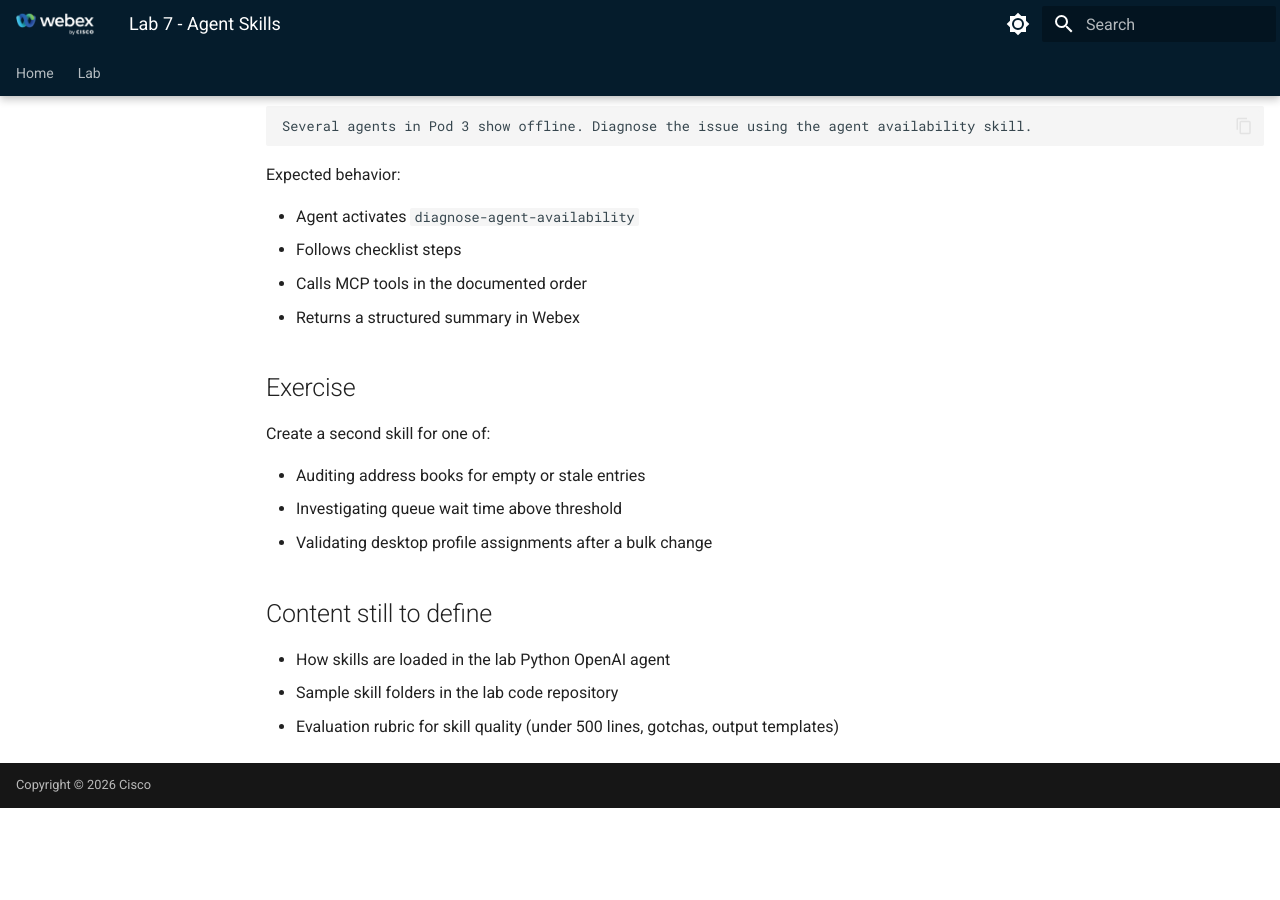
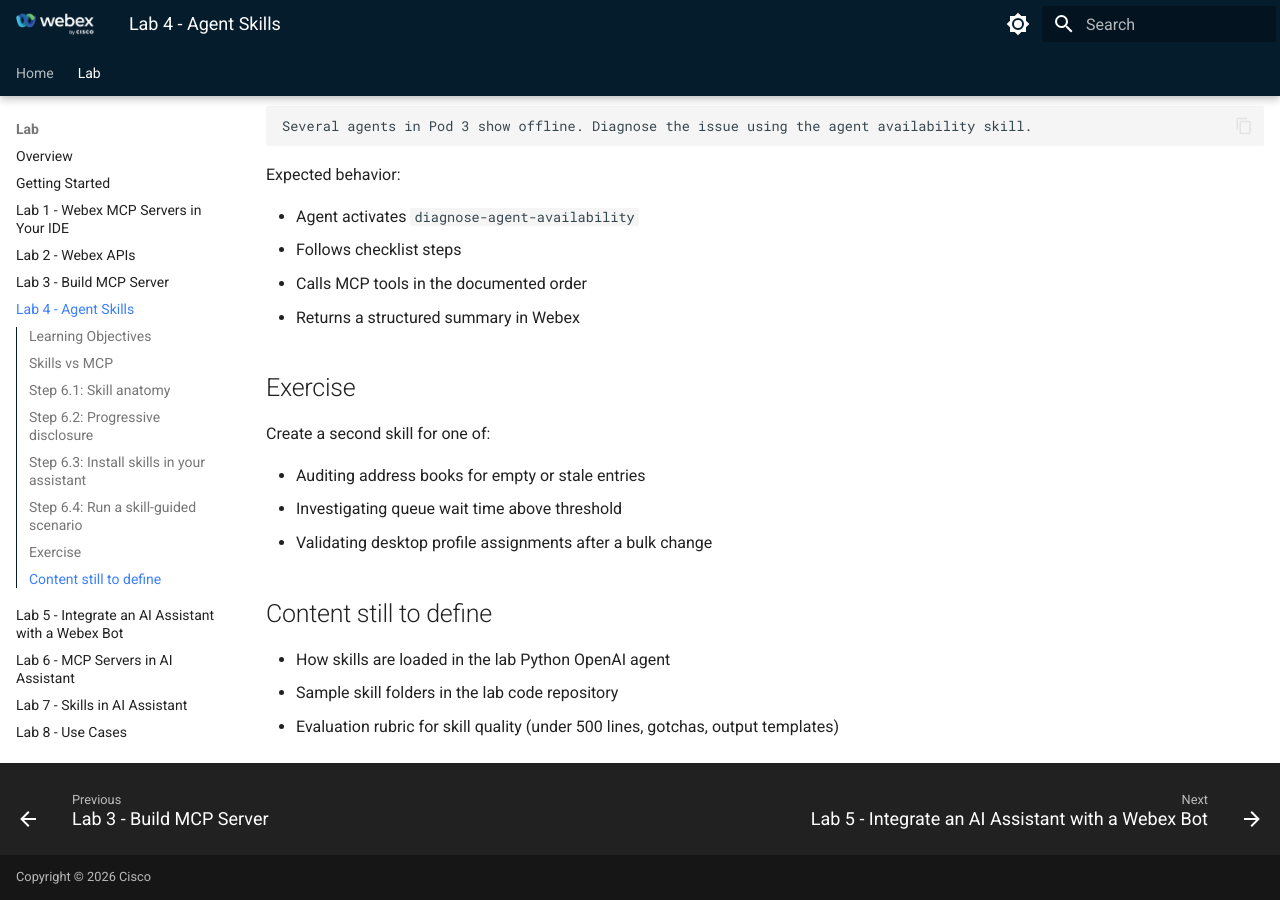
Before and after one commit to WebexCC-SA/LAB-31123, an MkDocs documentation site: the page built from docs/lab4_agent-skills.md, in a window 1280 px wide and 900 px high, scrolled down 2430 px. Built offline with MkDocs 1.6.1 and Material for MkDocs 9.7.7, drawn with Linux system fonts in a browser that asks for light colours; before the commit the page ends 3238 px from its top, so only the background shows below that; some of the changed text lies outside the part shown.

Commit message:
Update and rename lab7_agent-skills.md to lab4_agent-skills.md

```diff
--- a/docs/lab7_agent-skills.md
+++ b/docs/lab4_agent-skills.md
@@ -1,4 +1,4 @@
-# Lab 7 - Agent Skills
+# Lab 4 - Agent Skills
 
 In this section, you will use **Agent Skills** to encode operational expertise — how to diagnose, audit, and fix Webex org issues — separately from MCP tool connectivity.
 
```
